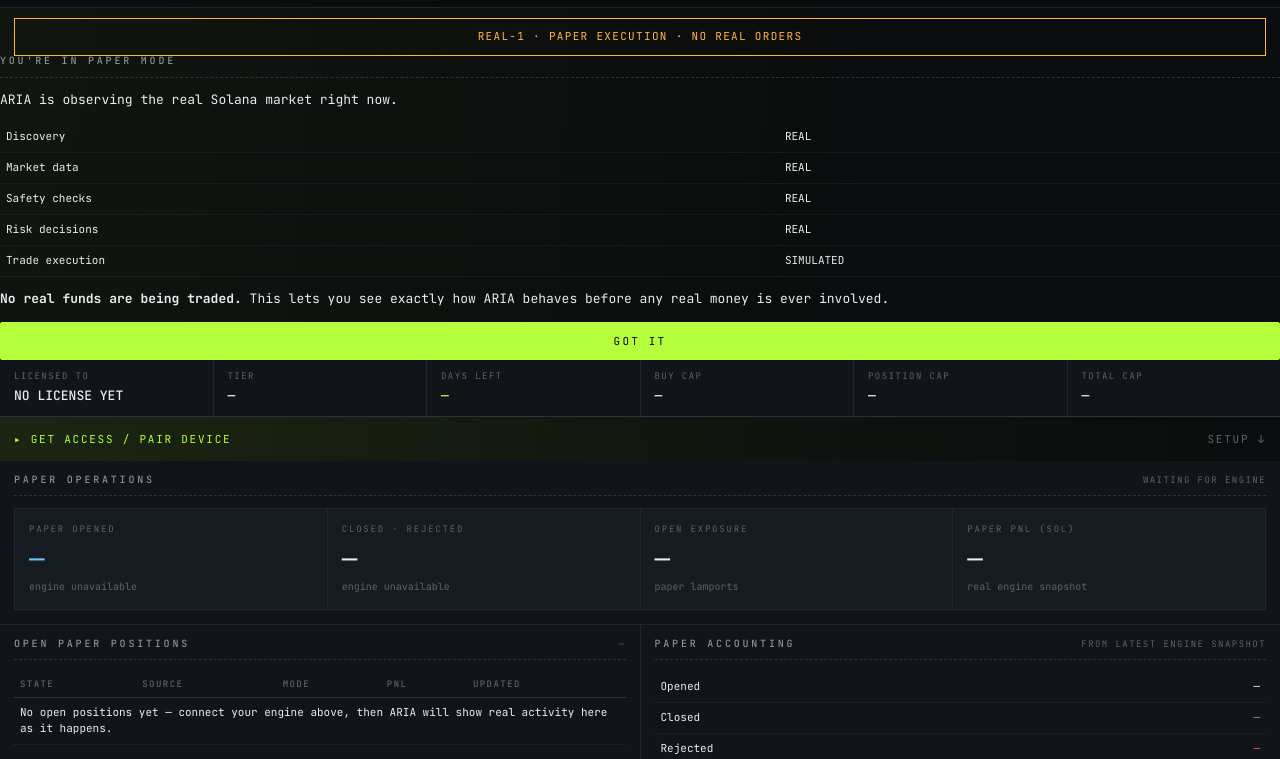
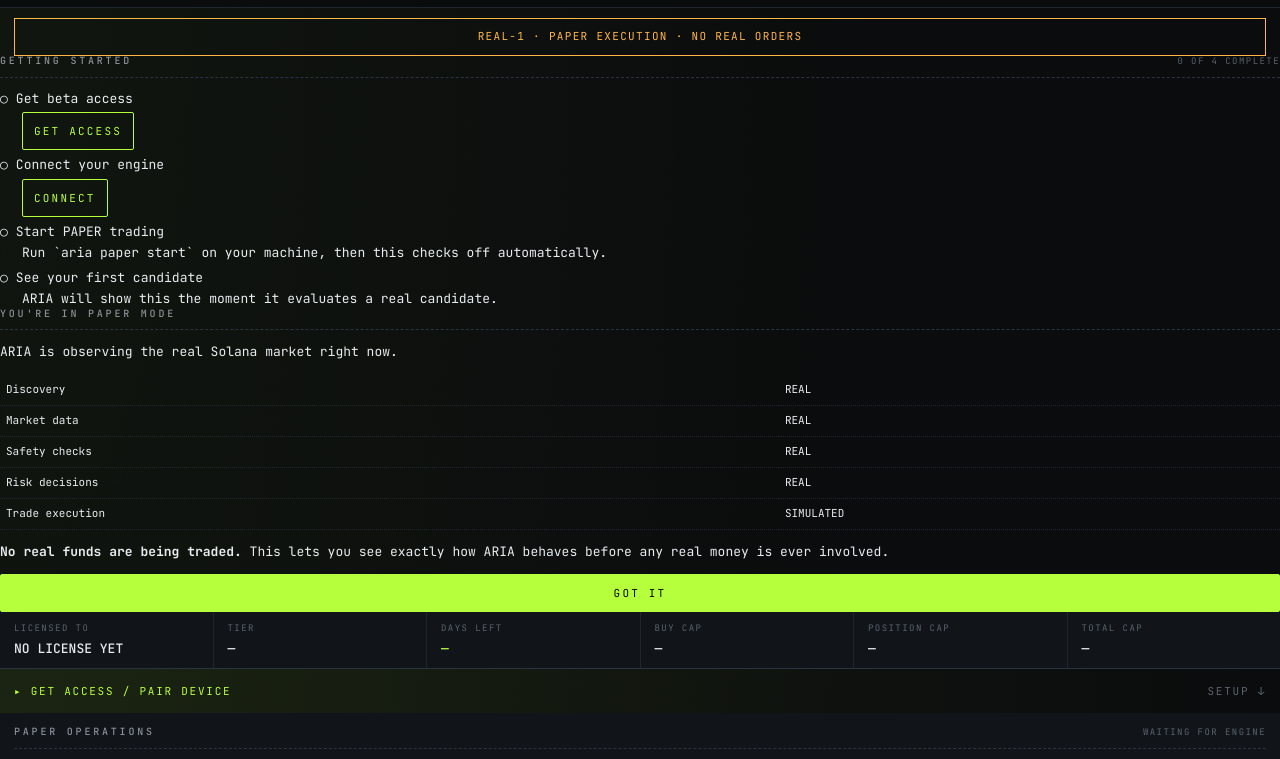
Before and after one commit to AIWMCX/aria-telegram-BOT-APP, a website: page public/index.html in a window 1280 px wide. Shown: the part 39-798 px from the top of the page. Drawn offline with Linux system fonts and the light colour scheme; no server answers.

Commit message:
feat(mini-app): onboarding progress strip (restated proposal, item 1)
4 steps, each backed by a real, checkable signal only — deliberately
NOT the original mockup's 6 steps: "ARIA installed" and "system check
passed" have no server-observable signal (aria doctor runs locally and
never reports to the control plane), and a progress step that's either
always silently marked done or never resolvable would undermine the
whole strip's honesty, the same principle this session's truthfulness
tests exist to enforce.

Get beta access (hasAccount from /api/me), Connect your engine (paired
from /api/engine/me), Start PAPER trading (device.online), See your
first candidate (events.length>0 or snapshot opened/rejected count>0).
Each incomplete step gets a real action (scroll to the relevant panel)
or an honest hint where no clickable action exists yet. Auto-hides once
all 4 are genuinely complete.

Verified in-browser, not just via the test suite, after the
btn-standard/btn-pro regression earlier this session showed a green
test suite doesn't catch every DOM-interaction bug: loaded the page,
confirmed the strip renders 0/4 with real actions, clicked GET ACCESS
and confirmed it actually scrolls to the request form. First pass had
a layout bug (labels and full-width buttons fighting in one flex row) —
caught in the same visual check and fixed to a two-line per-step layout
before committing.

Typecheck clean, full suite green.

```diff
--- a/public/app.js
+++ b/public/app.js
@@ -77,6 +77,66 @@
   })();
 
   function text(id, value) { const el = $(id); if (el) el.textContent = value; }
+
+  // Onboarding progress — 4 steps, each backed by a real, checkable signal
+  // (account exists, device paired, device recently synced, at least one
+  // engine event received). Deliberately not 6 fabricated steps like
+  // "ARIA installed" or "system check passed" — those aren't observable
+  // from the server side, and a step that's always silently marked done
+  // (or worse, never resolvable) undermines the whole strip's honesty.
+  // Auto-hides once every step is real and complete.
+  const onboardingState = { hasAccount: false, paired: false, online: false, sawActivity: false };
+  function renderOnboarding() {
+    const strip = $("onboarding-strip");
+    if (!strip) return;
+    const steps = [
+      { label: "Get beta access", done: onboardingState.hasAccount, action: () => $("request-form").scrollIntoView({ behavior: "smooth" }), actionLabel: "GET ACCESS" },
+      { label: "Connect your engine", done: onboardingState.paired, action: () => $("engine-panel").scrollIntoView({ behavior: "smooth" }), actionLabel: "CONNECT" },
+      { label: "Start PAPER trading", done: onboardingState.online, hint: "Run `aria paper start` on your machine, then this checks off automatically." },
+      { label: "See your first candidate", done: onboardingState.sawActivity, hint: "ARIA will show this the moment it evaluates a real candidate." },
+    ];
+    const doneCount = steps.filter((s) => s.done).length;
+    if (doneCount === steps.length) { strip.hidden = true; return; }
+    strip.hidden = false;
+    text("onboarding-count", `${doneCount} of ${steps.length} complete`);
+    const list = $("onboarding-steps");
+    list.textContent = "";
+    for (const step of steps) {
+      const row = document.createElement("li");
+      const top = document.createElement("div");
+      top.style.display = "flex";
+      top.style.alignItems = "center";
+      top.style.gap = "8px";
+      const mark = document.createElement("span");
+      mark.textContent = step.done ? "✓" : "○";
+      mark.style.color = step.done ? "var(--acid, #7cff6b)" : "inherit";
+      top.append(mark);
+      const label = document.createElement("span");
+      label.textContent = step.label;
+      top.append(label);
+      row.append(top);
+      if (!step.done) {
+        if (step.action) {
+          const btn = document.createElement("button");
+          btn.className = "plan-btn";
+          btn.type = "button";
+          btn.style.width = "auto";
+          btn.style.display = "inline-block";
+          btn.style.margin = "4px 0 0 22px";
+          btn.textContent = step.actionLabel;
+          btn.addEventListener("click", step.action);
+          row.append(btn);
+        } else if (step.hint) {
+          const hint = document.createElement("div");
+          hint.className = "hint";
+          hint.style.margin = "2px 0 0 22px";
+          hint.textContent = step.hint;
+          row.append(hint);
+        }
+      }
+      list.append(row);
+    }
+  }
   function lamportsToSol(value) {
     try { return (Number(BigInt(String(value || "0"))) / 1_000_000_000).toFixed(6); } catch { return "—"; }
   }
@@ -130,6 +190,9 @@
     $("engine-pause-btn").disabled = true;
     $("engine-stop-btn").disabled = true;
     clearPaperSnapshot();
+    onboardingState.paired = false;
+    onboardingState.online = false;
+    renderOnboarding();
   }
 
   // Real reason codes from aria-engine's evaluatePaperRisk() (src/paper/paper-risk.ts)
@@ -233,6 +296,12 @@
       : "Connected to local ARIA engine.");
     renderPaperSnapshot(data.snapshot);
     renderPaperEvents(data.events);
+    onboardingState.paired = true;
+    onboardingState.online = Boolean(device.online);
+    const snapshotData = data.snapshot && data.snapshot.data;
+    const hasSnapshotActivity = Boolean(snapshotData && ((snapshotData.openedCount ?? 0) > 0 || (snapshotData.rejectedCount ?? 0) > 0));
+    if (hasSnapshotActivity || (Array.isArray(data.events) && data.events.length > 0)) onboardingState.sawActivity = true;
+    renderOnboarding();
   }
 
   async function refreshEngine() {
@@ -397,6 +466,8 @@
         $("el-token").value = data.license.token;
         text("el-expires", new Date(data.license.expiresAt).toISOString().slice(0, 10));
       }
+      onboardingState.hasAccount = Boolean(response.ok && data.ok && data.hasAccount);
+      renderOnboarding();
     } catch {}
   }
   $("el-reveal-btn").addEventListener("click", () => { $("el-token").style.filter = "none"; $("el-reveal-btn").classList.add("hidden"); $("el-copy-btn").classList.remove("hidden"); });
--- a/public/index.html
+++ b/public/index.html
@@ -32,6 +32,11 @@
 </div>
 
 <div class="reality-banner" id="reality-banner" role="status" aria-live="polite">REAL-1 · PAPER ONLY · NO REAL ORDERS</div>
+
+<div class="panel full" id="onboarding-strip" hidden>
+  <div class="ph"><h2>Getting started</h2><span class="meta" id="onboarding-count"></span></div>
+  <ul id="onboarding-steps" style="list-style:none;margin:0;padding:0;display:flex;flex-direction:column;gap:6px;"></ul>
+</div>
 
 <div class="panel full" id="paper-explainer" hidden role="dialog" aria-labelledby="paper-explainer-title">
   <div class="ph"><h2 id="paper-explainer-title">You're in PAPER mode</h2></div>
```
